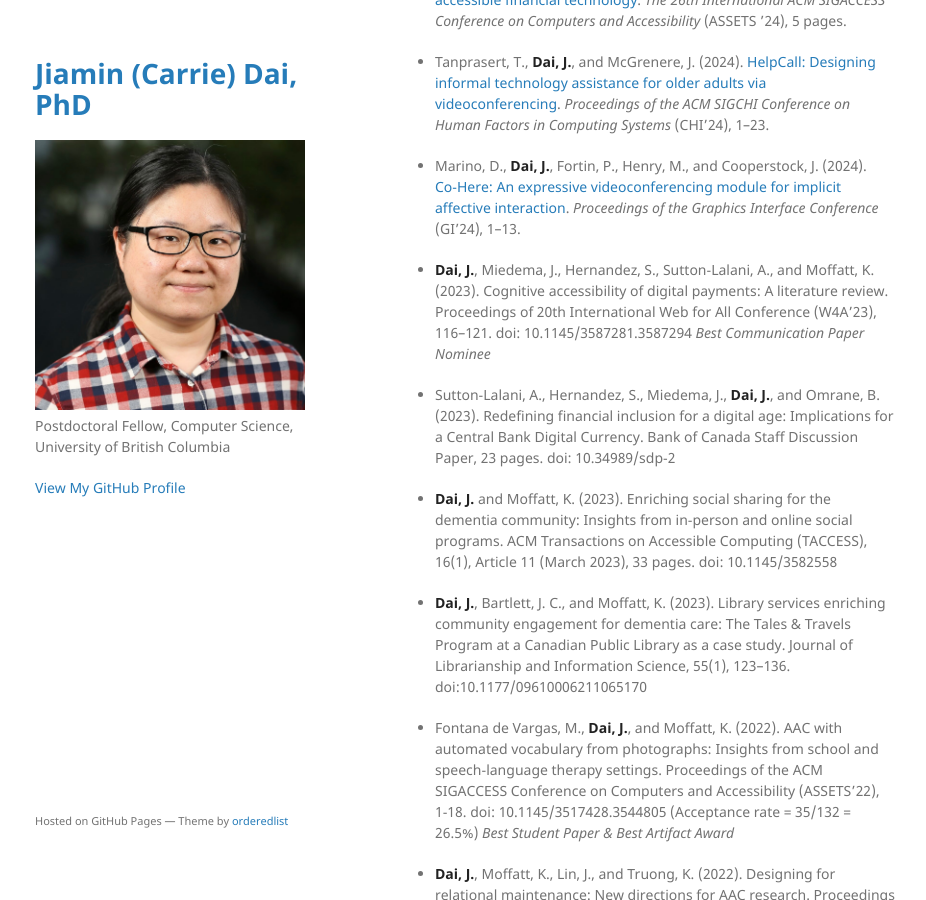
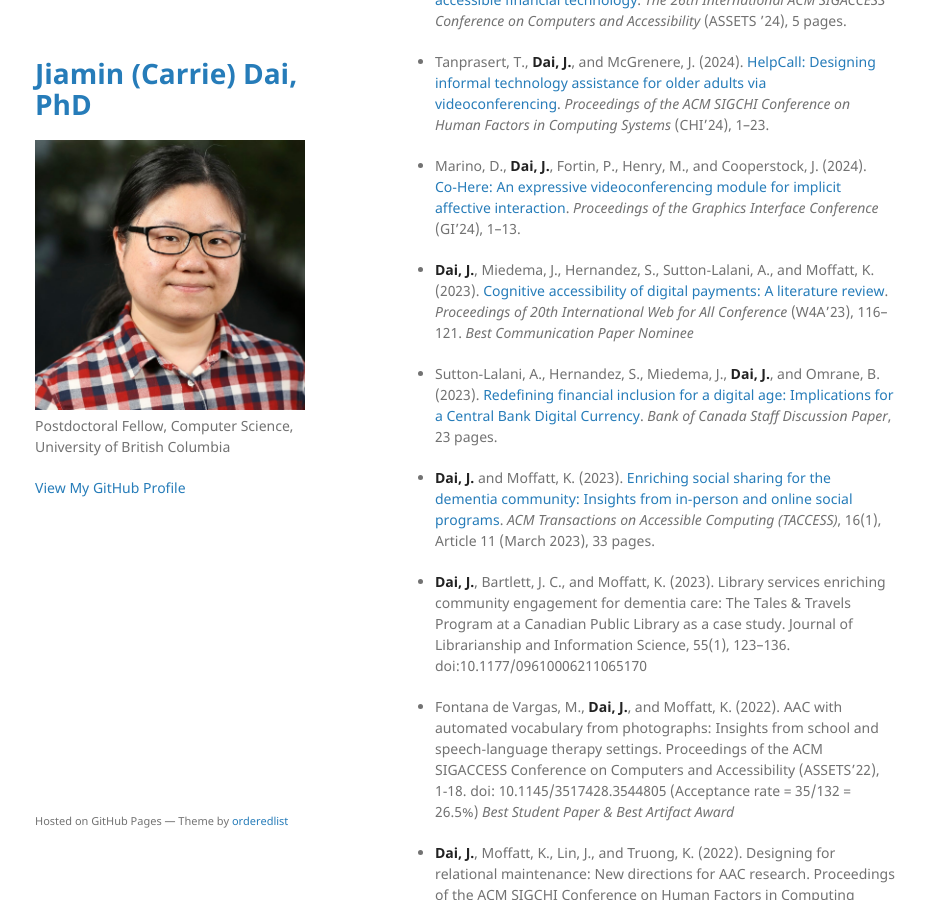
Before and after one commit to jiamin-dai/jiamin-dai.github.io, a Jekyll site: the page built from index.md, in a window 1280 px wide and 900 px high, scrolled down 1354 px. Shown: the whole window, without its empty margins (175-1101 px from the left). Built offline with Jekyll 4.4.1, drawn with Linux system fonts in a browser that asks for light colours; our own code applies the rules of GitHub Pages for plain Markdown files.

Commit message:
Update index.md

```diff
--- a/index.md
+++ b/index.md
@@ -68,11 +68,11 @@ Text can be **bold**, _italic_, or ~~strikethrough~~.
 
 *   Marino, D., **Dai, J.**, Fortin, P., Henry, M., and Cooperstock, J. (2024). [Co‑Here: An expressive videoconferencing module for implicit affective interaction](https://dl.acm.org/doi/10.1145/3670947.3670975). _Proceedings of the Graphics Interface Conference_ (GI’24), 1–13.
 
-*   **Dai, J.**, Miedema, J., Hernandez, S., Sutton‑Lalani, A., and Moffatt, K. (2023). Cognitive accessibility of digital payments: A literature review. Proceedings of 20th International Web for All Conference (W4A’23), 116–121. doi: 10.1145/3587281.3587294 _Best Communication Paper Nominee_
+*   **Dai, J.**, Miedema, J., Hernandez, S., Sutton‑Lalani, A., and Moffatt, K. (2023). [Cognitive accessibility of digital payments: A literature review](https://dl.acm.org/doi/10.1145/3587281.3587294). _Proceedings of 20th International Web for All Conference_ (W4A’23), 116–121. _Best Communication Paper Nominee_
 
-*   Sutton‑Lalani, A., Hernandez, S., Miedema, J., **Dai, J.**, and Omrane, B. (2023). Redefining financial inclusion for a digital age: Implications for a Central Bank Digital Currency. Bank of Canada Staff Discussion Paper, 23 pages. doi: 10.34989/sdp‑2
+*   Sutton‑Lalani, A., Hernandez, S., Miedema, J., **Dai, J.**, and Omrane, B. (2023). [Redefining financial inclusion for a digital age: Implications for a Central Bank Digital Currency](https://www.bankofcanada.ca/2023/10/staff-discussion-paper-2023-22/). _Bank of Canada Staff Discussion Paper_, 23 pages.
 
-*   **Dai, J.** and Moffatt, K. (2023). Enriching social sharing for the dementia community: Insights from in‑person and online social programs. ACM Transactions on Accessible Computing (TACCESS), 16(1), Article 11 (March 2023), 33 pages. doi: 10.1145/3582558
+*   **Dai, J.** and Moffatt, K. (2023). [Enriching social sharing for the dementia community: Insights from in‑person and online social programs](https://dl.acm.org/doi/10.1145/3582558). _ACM Transactions on Accessible Computing (TACCESS)_, 16(1), Article 11 (March 2023), 33 pages.
 
 *   **Dai, J.**, Bartlett, J. C., and Moffatt, K. (2023). Library services enriching community engagement for dementia care: The Tales & Travels Program at a Canadian Public Library as a case study. Journal of Librarianship and Information Science, 55(1), 123–136. doi:10.1177/09610006211065170
 
```
